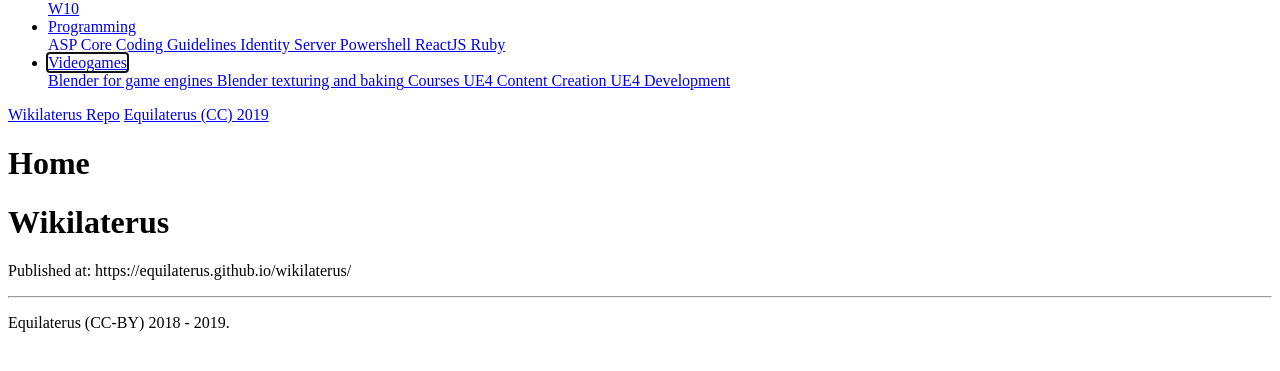
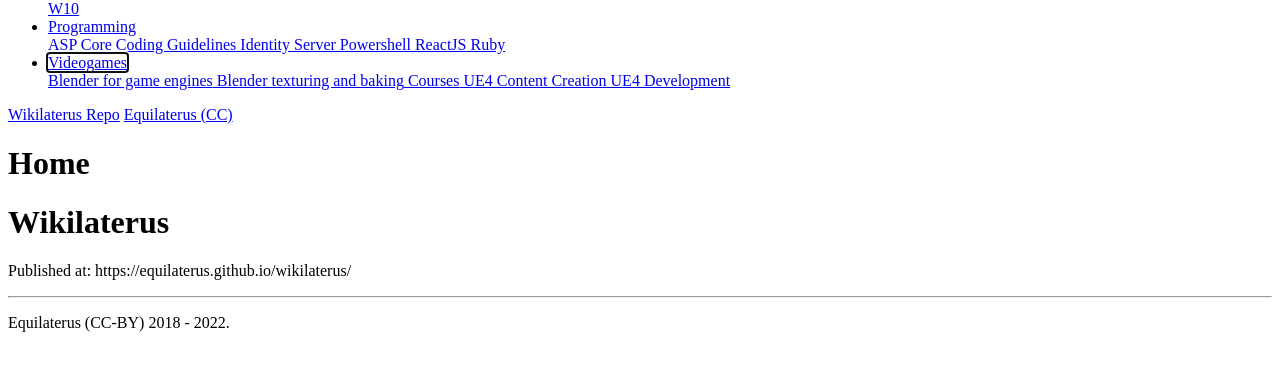
Before and after one commit to equilaterus/wikilaterus, a Jekyll site: the page built from wiki/Home.md, in a window 1280 px wide. Shown: the part 202-573 px from the top of the page. Built offline with Jekyll 4.4.1, drawn with Linux system fonts in a browser that asks for light colours; nearby versions of some CDN libraries; a style sheet for code colours, icons or effects is not loaded.

Commit message:
Updated wikilaterus year

```diff
--- a/_includes/header.html
+++ b/_includes/header.html
@@ -49,6 +49,6 @@
 
   <div class="footer-content navbar-nav bg-shadow-low text-small">
     <a class="text-muted nav-link" href="https://github.com/equilaterus/wikilaterus" target="_blank">Wikilaterus Repo</a>
-    <a class="nav-link" href="https://equilaterus.github.io/" target="_blank">Equilaterus (CC) 2019</a>
+    <a class="nav-link" href="https://equilaterus.github.io/" target="_blank">Equilaterus (CC)</a>
   </div>
 </nav>
--- a/_layouts/page.html
+++ b/_layouts/page.html
@@ -14,5 +14,5 @@
     </div>
   </div>
   <hr/>
-  <p class="text-right text-muted">Equilaterus (CC-BY) 2018 - 2019.</p>
+  <p class="text-right text-muted">Equilaterus (CC-BY) 2018 - 2022.</p>
 </div>
```
